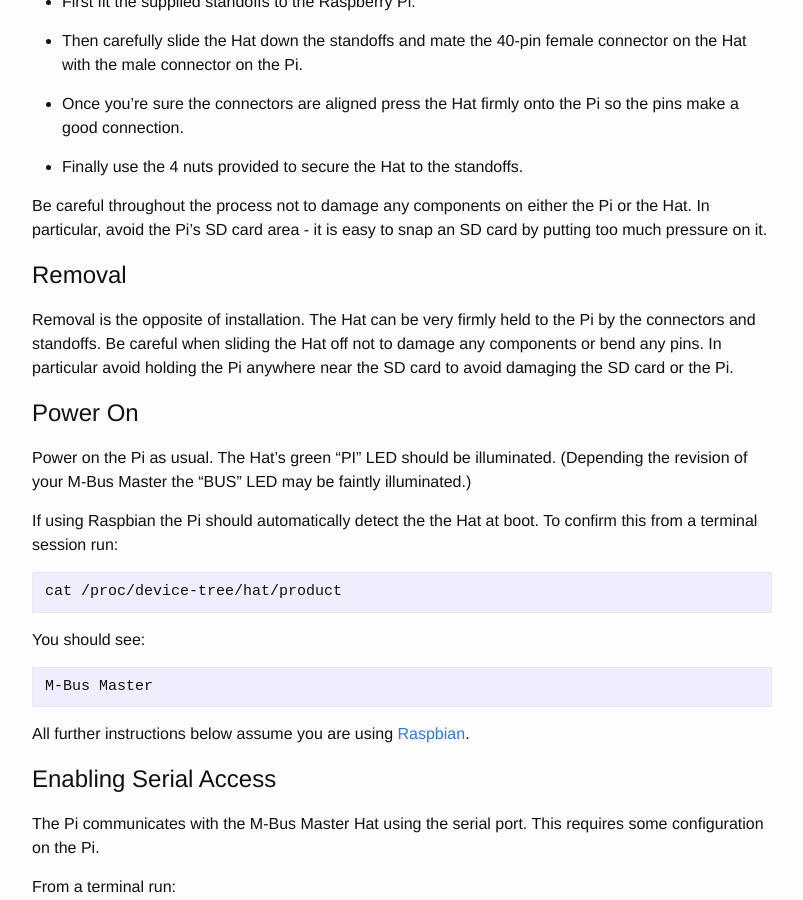
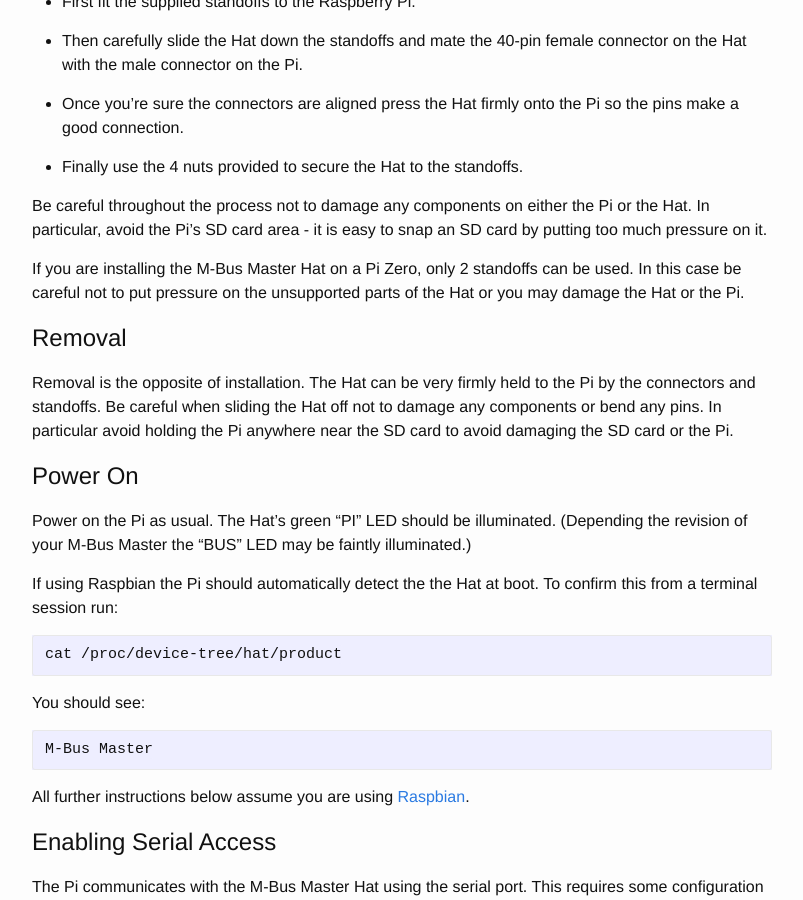
Before and after one commit to piersfinlayson/piersfinlayson.github.io, a Jekyll site: the page built from m-bus/m-bus-master-instructions.markdown, in a window 1280 px wide and 900 px high, scrolled down 541 px. Shown: the whole window, without its empty margins (238-1041 px from the left). Built offline with Jekyll 4.4.1, drawn with Linux system fonts in a browser that asks for light colours; comment, search, counter and statistics services are not loaded.

Commit message:
handle installing on zero

```diff
--- a/m-bus/m-bus-master-instructions.markdown
+++ b/m-bus/m-bus-master-instructions.markdown
@@ -29,6 +29,8 @@ The following picture shows the M-Bus Master Hat mounted on a Raspberry Pi Model
 * Finally use the 4 nuts provided to secure the Hat to the standoffs.
 
 Be careful throughout the process not to damage any components on either the Pi or the Hat.  In particular, avoid the Pi's SD card area - it is easy to snap an SD card by putting too much pressure on it.
+
+If you are installing the M-Bus Master Hat on a Pi Zero, only 2 standoffs can be used.  In this case be careful not to put pressure on the unsupported parts of the Hat or you may damage the Hat or the Pi.
 
 # Removal
 
```
